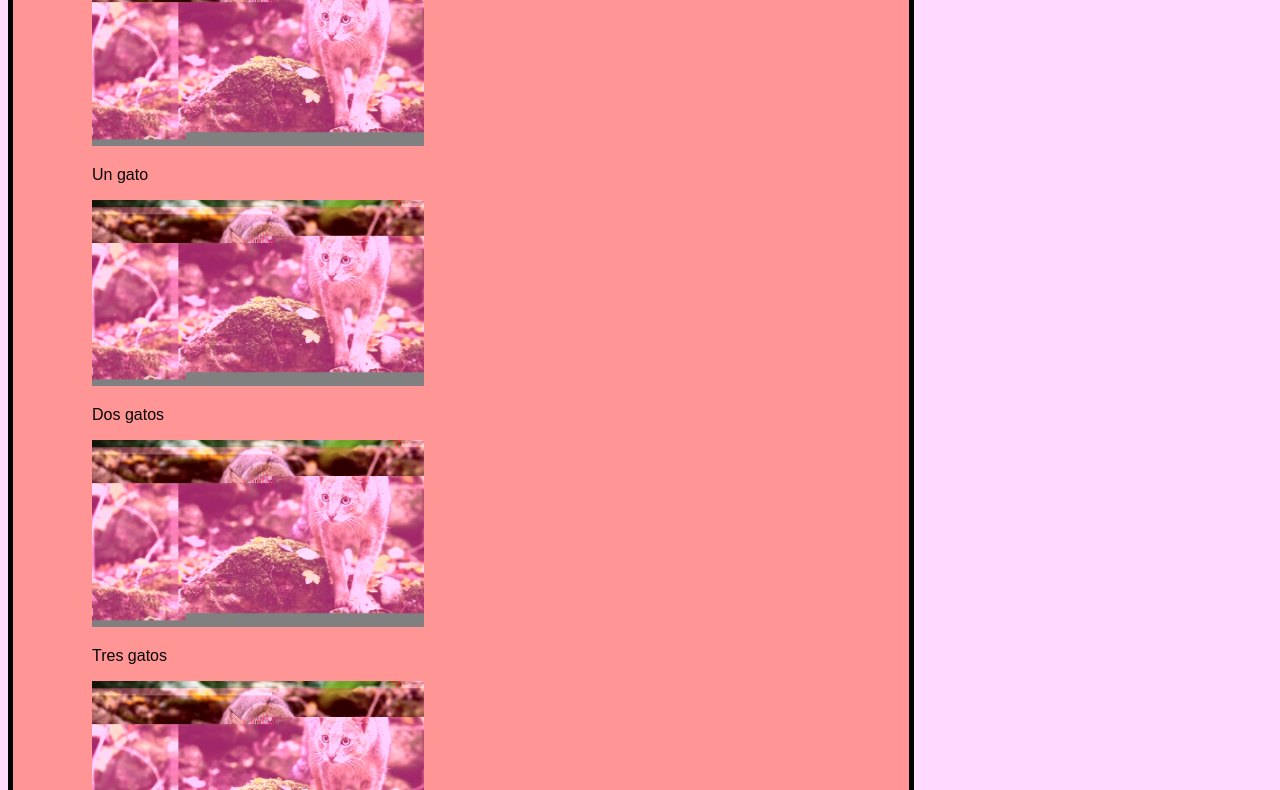
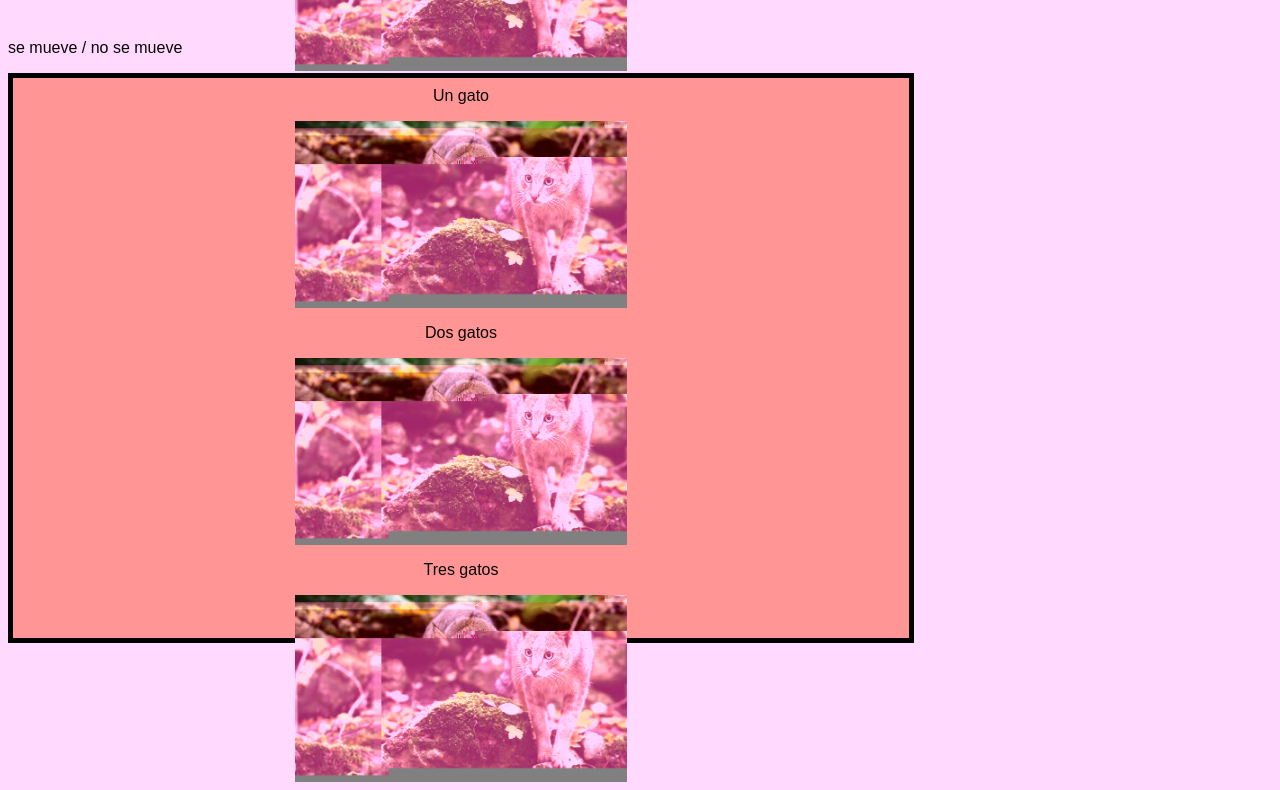
Before and after one commit to Eros487/se_mueve, a plain HTML site: page index.html in a window 1280 px wide. Shown: the part 160-950 px from the top of the page. Drawn offline with Linux system fonts and the light colour scheme; a web font is replaced by a local one.

Commit message:
cambios css

```diff
--- a/estilo.css
+++ b/estilo.css
@@ -9,6 +9,10 @@
 
 h1 {
     background-color: white;
+    font-size: 5em;
+}
+h1:hover {
+    color: #FFDAFE;
 }
 
 p {
@@ -16,15 +20,27 @@
 }
 
 #galeria {
-background-color: #FF9594;
-border: solid #000000 5px;
-width: 70vw;
-display: flex;
-flex-direction: row;
+    background-color: #FF9594;
+    border: solid #000000 5px;
+    width: 70vw;
+    height: 70vh;
+    display: flex;
+    flex-direction: row;
     flex-wrap: wrap;
     justify-content: space-around;
+    align-content: center;
+}
+
+#galeria:hover {
+    background-color: #1759ff;
 }
 
 .foto {
 width: 45%;
 }
+
+.elemento {
+    display: flex;
+    flex-direction: column;
+    align-items: center;
+}
--- a/index.html
+++ b/index.html
@@ -12,19 +12,19 @@
     <p>se mueve / no se mueve</p>
 
     <div id="galeria">
-        <div>
+        <div class="elemento">
             <img class="foto" src="./assets/gato.jpeg" alt="un gato glitch" />
             <p>Un gato</p>
-        </div>
-        <div>
+        </div >
+        <div class="elemento">
             <img class="foto" src="./assets/gato.jpeg" alt="un gato glitch" />
             <p>Dos gatos</p>
         </div>
-        <div>
+        <div class="elemento">
             <img class="foto" src="./assets/gato.jpeg" alt="un gato glitch" />
             <p>Tres gatos</p>
         </div>
-        <div>
+        <div class="elemento">
             <img class="foto" src="./assets/gato.jpeg" alt="un gato glitch" />
             <p>Cuatro gatos</p>
         </div>
```
